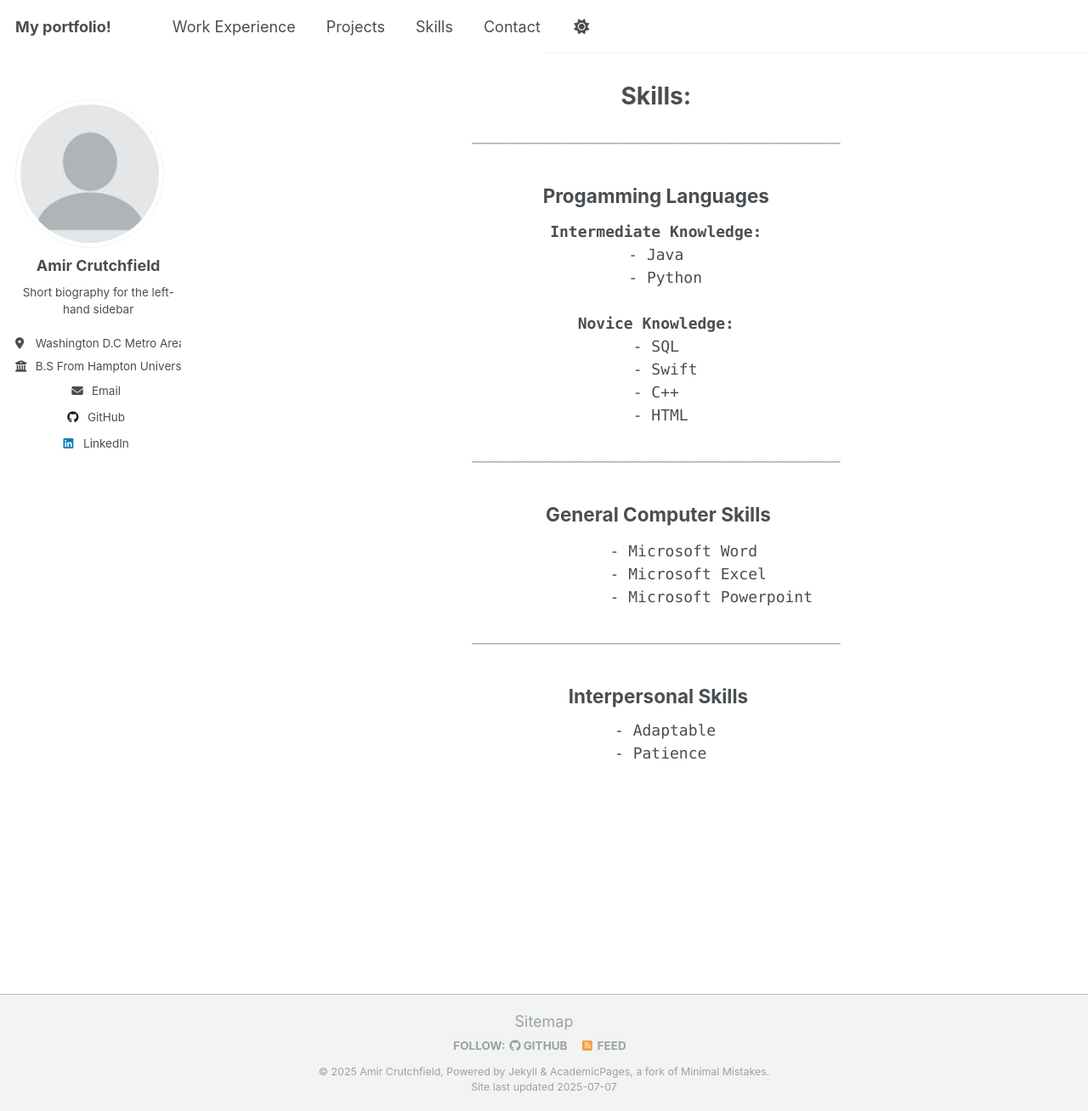
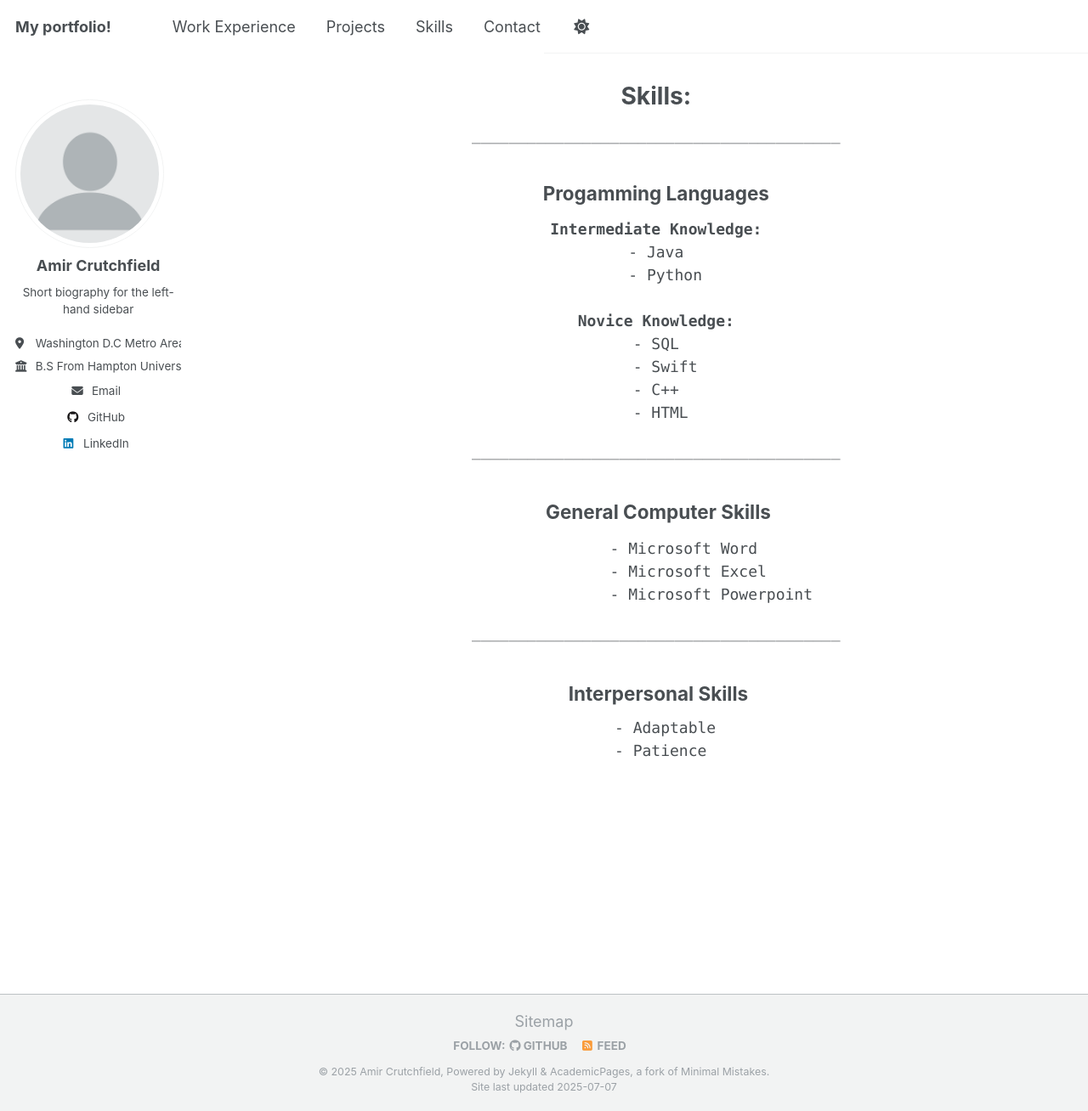
Before and after one commit to amirc42/amircportfolio, a Jekyll site: the page built from _pages/skills.html, in a window 1280 px wide and 1308 px high. Shown: the whole window at 85% size. Built offline with Jekyll 4.4.1, drawn with Linux system fonts in a browser that asks for light colours; a script that is not in the unit is left out.

Commit message:
Update skills.html

```diff
--- a/_pages/skills.html
+++ b/_pages/skills.html
@@ -11,6 +11,7 @@ pre {text-align: center;}
 div {text-align: center;}
 </style>
 <pre> ________________________________________
+<div style ="margin:-30px 39.1px 0;">
 <h2>Progamming Languages </h2>
 <div style ="margin:-50px 39.1px 0;">
 <b>Intermediate Knowledge:</b>
```
